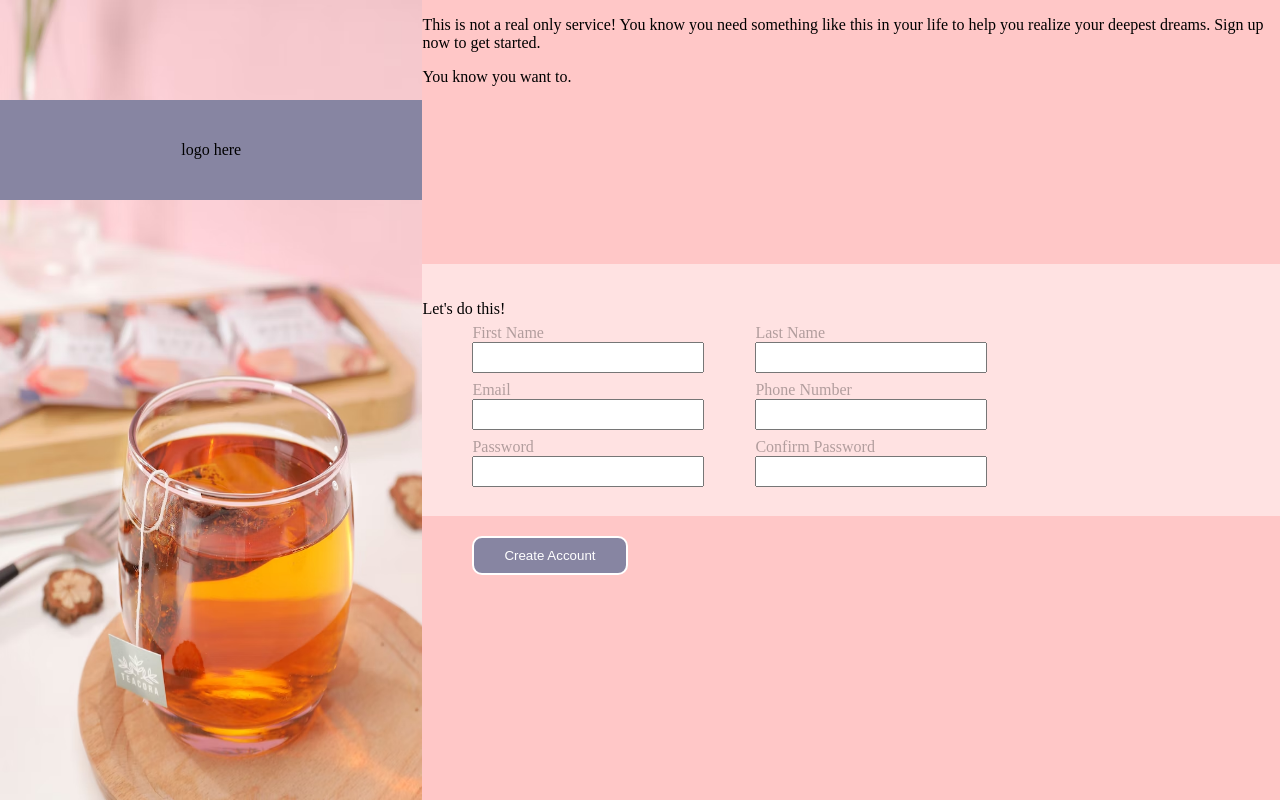
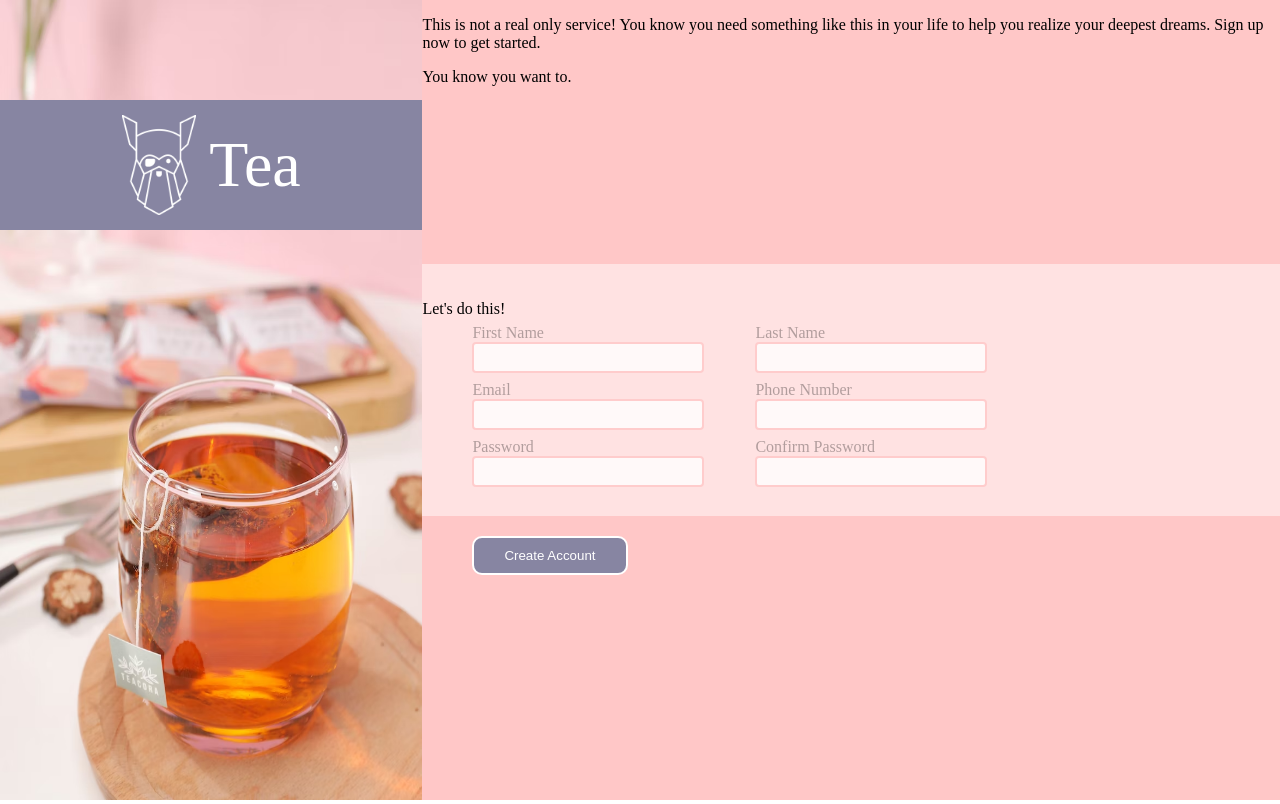
Before and after one commit to actually-anthony/Sign-up-Form, a plain HTML site: page index.html in a window 1280 px wide. Drawn offline with Linux system fonts and the light colour scheme.

Commit message:
add border colors

```diff
--- a/index.html
+++ b/index.html
@@ -9,9 +9,9 @@
   </head>
   <body>
     <div class="left">
-      <!-- logo and image here -->
       <div class="banner">
-        <p>logo here</p>
+        <img src="images/odin-lined.png" alt="logo" />
+        Tea
       </div>
       <img src="images/tea.avif" alt="tea" class="center" />
     </div>
--- a/styles/styles.css
+++ b/styles/styles.css
@@ -21,6 +21,15 @@ body {
   position: relative;
   width: 33%;
   height: 100%;
+}
+
+.banner {
+  display: flex;
+  color: white;
+  font-size: 4rem;
+  padding: 15px 0;
+  align-items: center;
+  gap: 1vw;
 }
 
 .right {
@@ -68,6 +77,10 @@ input {
   position: relative;
   padding: 6px 10px;
   margin: 8px 0;
+  border-style: solid;
+  border-color: var(--main-bg-color);
+  border-radius: 4px;
+  opacity: 0.8;
 }
 
 .section {
@@ -81,6 +94,13 @@ input {
   position: relative;
   display: flex;
   flex-grow: 1;
+}
+
+input:focus {
+  outline: none;
+  border-color: var(--accent-color);
+  border-style: solid;
+  border-radius: 4px;
 }
 
 .input > label {
```
Also changed, not shown: images/odin-lined.png (added).
